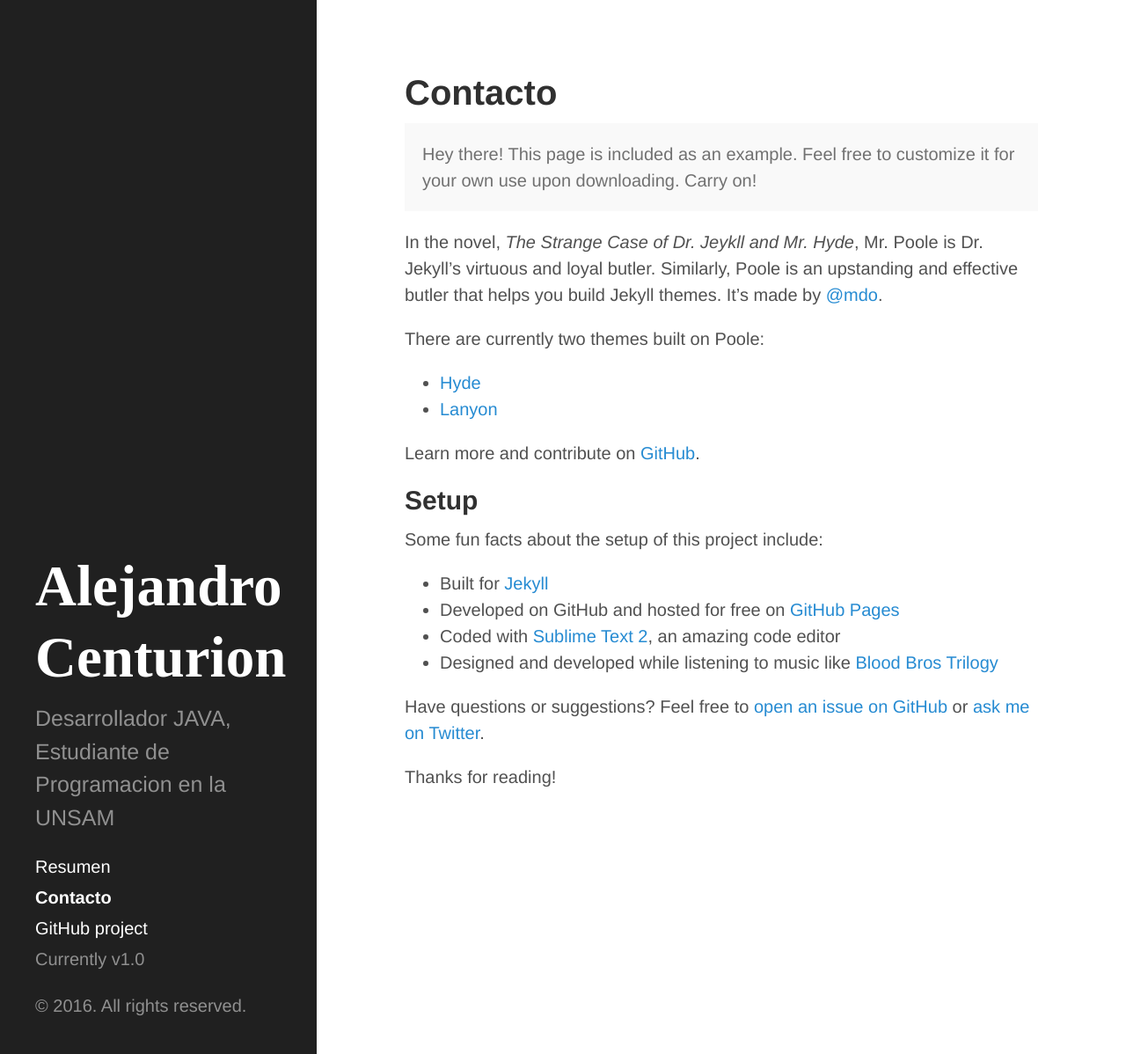
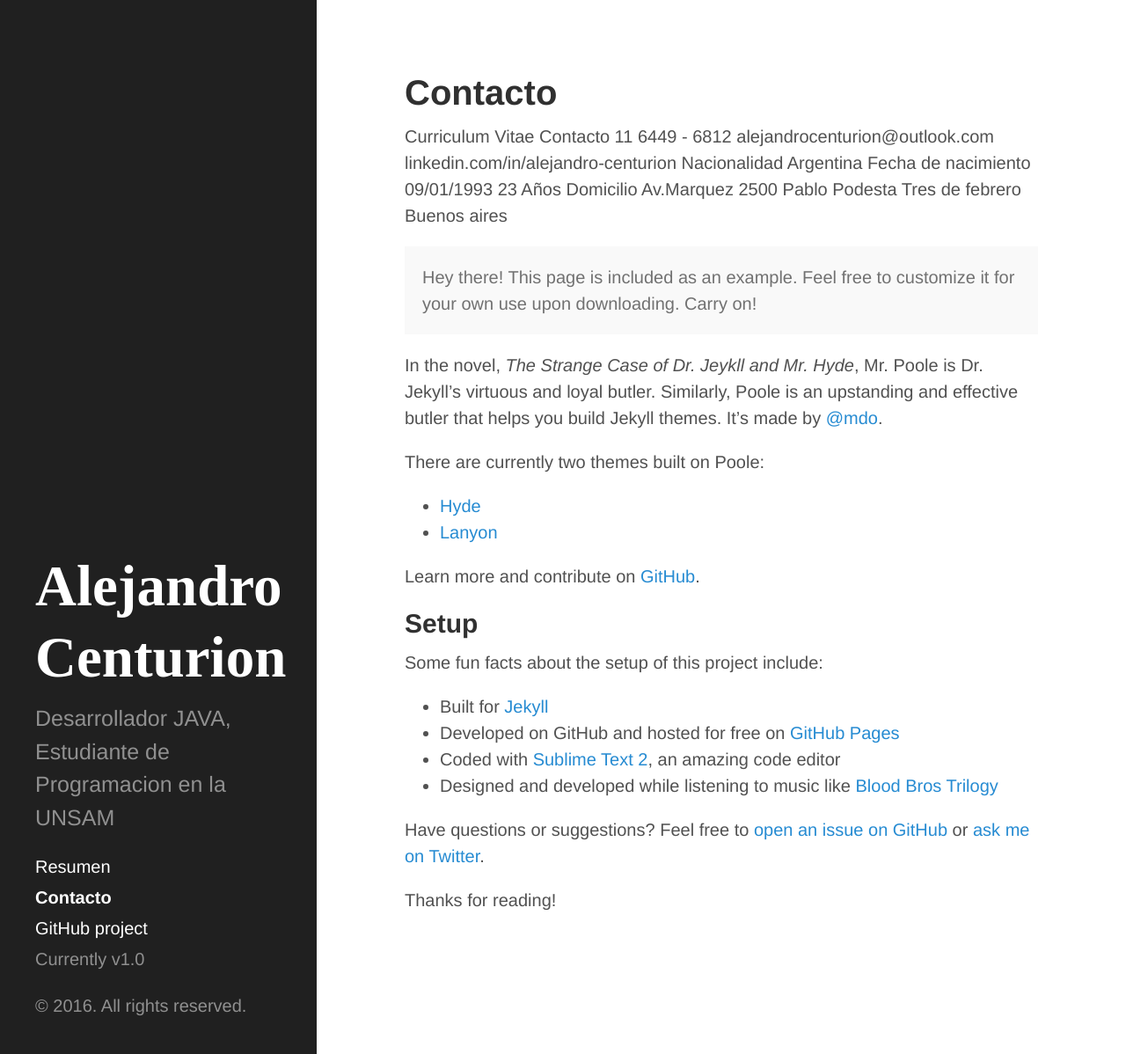
Before and after one commit to acenturion/acenturion.github.io, a Jekyll site: the page built from contacto.md, in a window 1280 px wide and 1198 px high. Shown: the whole window at 88% size. Built offline with Jekyll 4.4.1, drawn with Linux system fonts in a browser that asks for light colours.

Commit message:
Update contacto.md

```diff
--- a/contacto.md
+++ b/contacto.md
@@ -2,6 +2,23 @@
 layout: page
 title: Contacto
 ---
+
+Curriculum Vitae
+Contacto
+11 6449 - 6812
+alejandrocenturion@outlook.com
+linkedin.com/in/alejandro-centurion
+Nacionalidad
+Argentina
+Fecha de nacimiento
+09/01/1993
+23 Años
+Domicilio
+Av.Marquez 2500
+Pablo Podesta
+Tres de febrero
+Buenos aires
+
 
 <p class="message">
   Hey there! This page is included as an example. Feel free to customize it for your own use upon downloading. Carry on!
```
